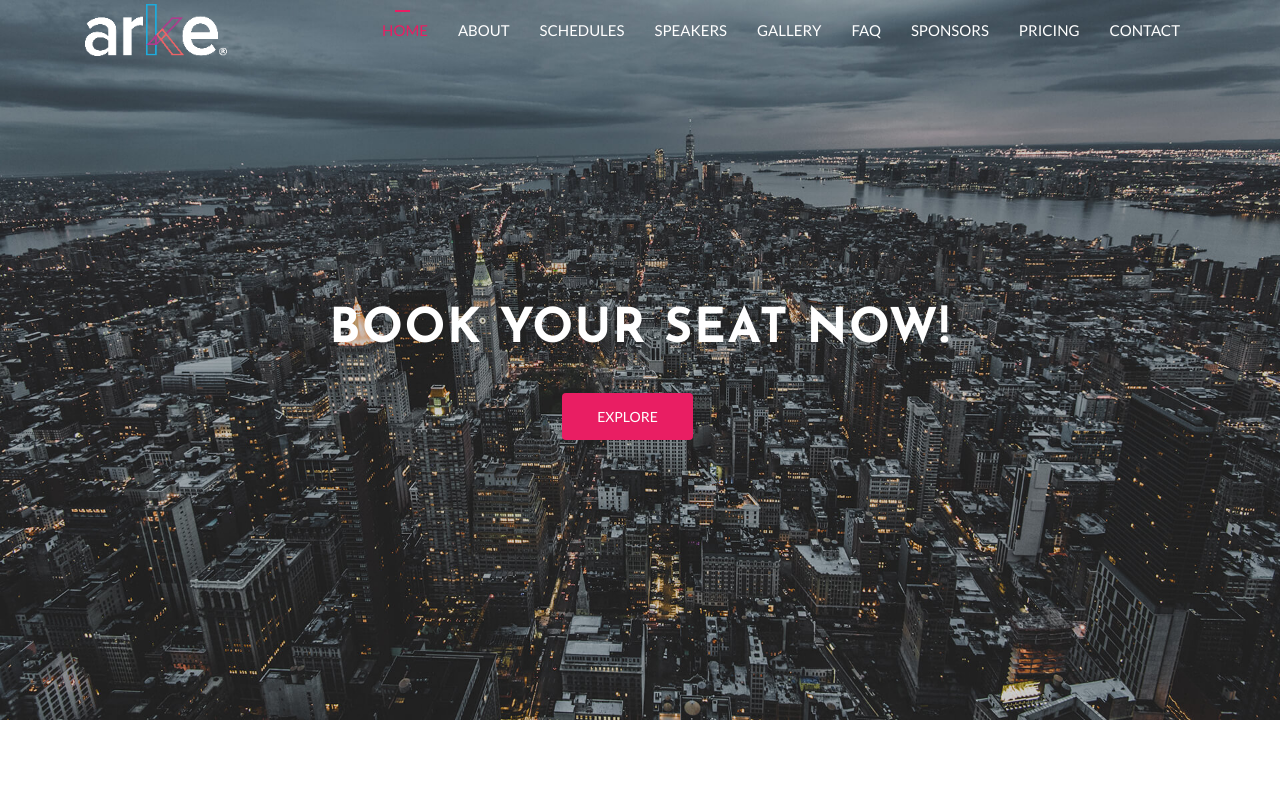
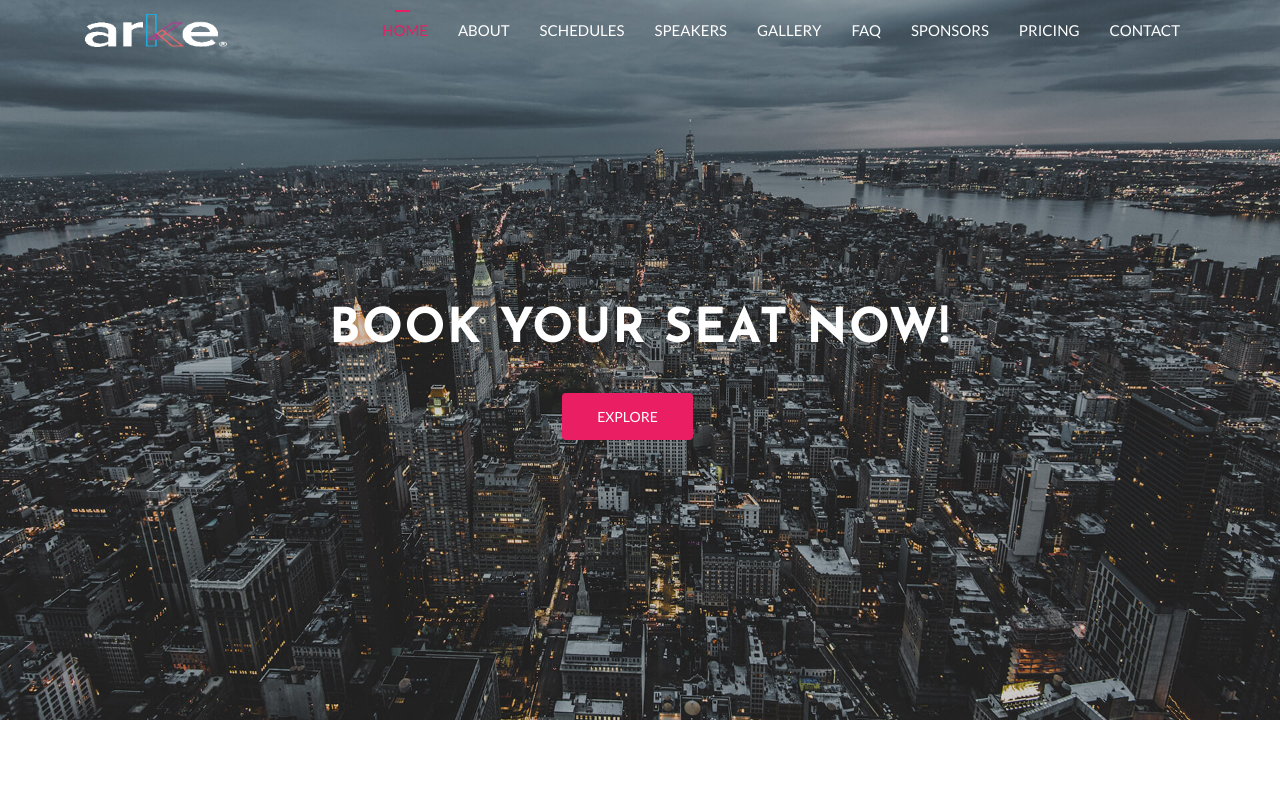
Before and after one commit to Sheldon00/Sheldon00.github.io, a plain HTML site: page index.html in a window 1280 px wide. Shown: the top 787 px of the page. Drawn offline with Linux system fonts and the light colour scheme; some packages are replaced by stand-ins of ours; files whose address does not match are found by name.

Commit message:
logo resize

```diff
--- a/index.html
+++ b/index.html
@@ -38,7 +38,7 @@
               <span class="icon-menu"></span>
               <span class="icon-menu"></span>
             </button>
-            <a href="index.html" class="navbar-brand"><img src="assets/img/arke-logo.png" alt=""></a>
+            <a href="index.html" class="navbar-brand"><img src="assets/img/arke-logo-189x44.png" alt=""></a>
           </div>
           <div class="collapse navbar-collapse" id="main-navbar">
             <ul class="navbar-nav mr-auto w-100 justify-content-end">
@@ -1437,7 +1437,7 @@
       <div class="container">
         <div class="row">
           <div class="col-md-6 col-lg-3 col-sm-6 col-xs-12 wow fadeInUp" data-wow-delay="0.2s">
-            <h3><img src="assets/img/arke-logo.png" alt=""></h3>
+            <h3><img src="assets/img/arke-logo-189x44.png" alt=""></h3>
             <p>
               Aorem ipsum dolor sit amet elit sed lum tempor incididunt ut labore el dolore alg minim veniam quis nostrud ncididunt.
             </p>
```
Also changed, not shown: assets/img/arke-logo-189x44.png (added).
